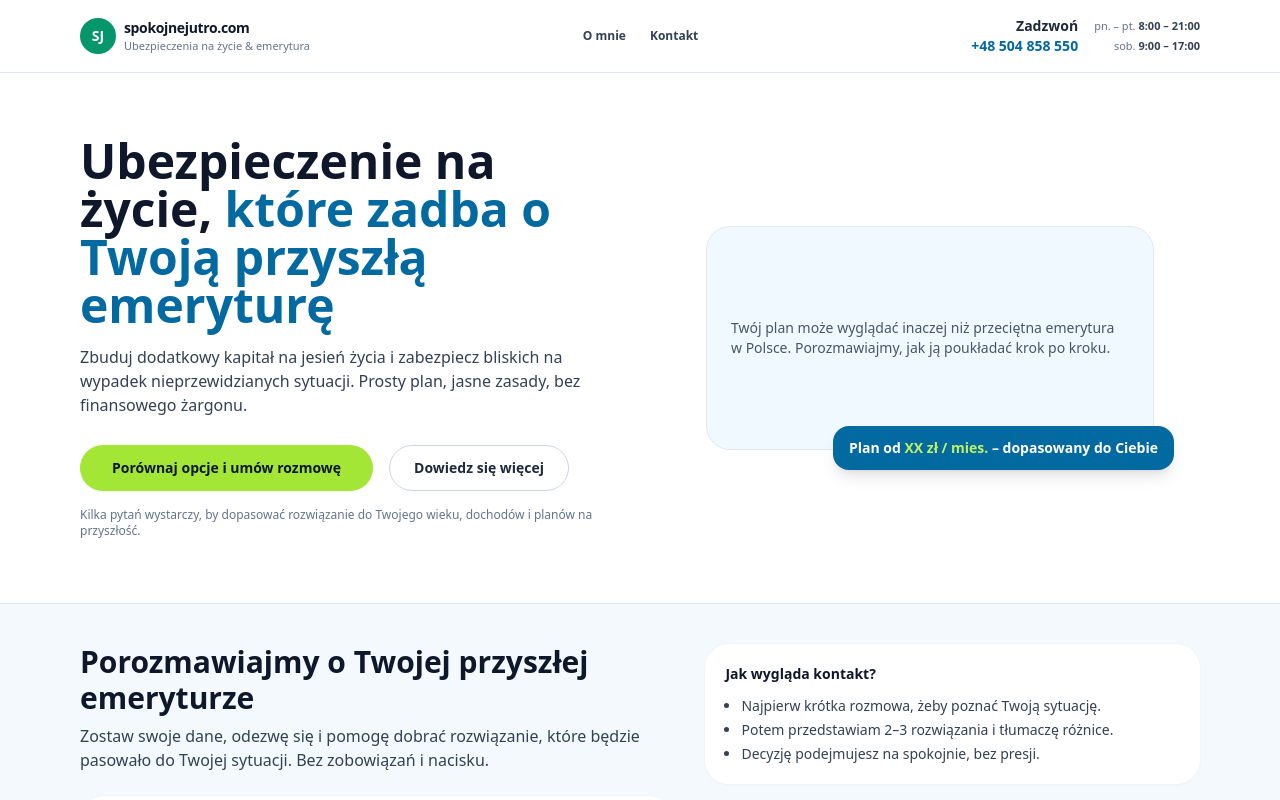
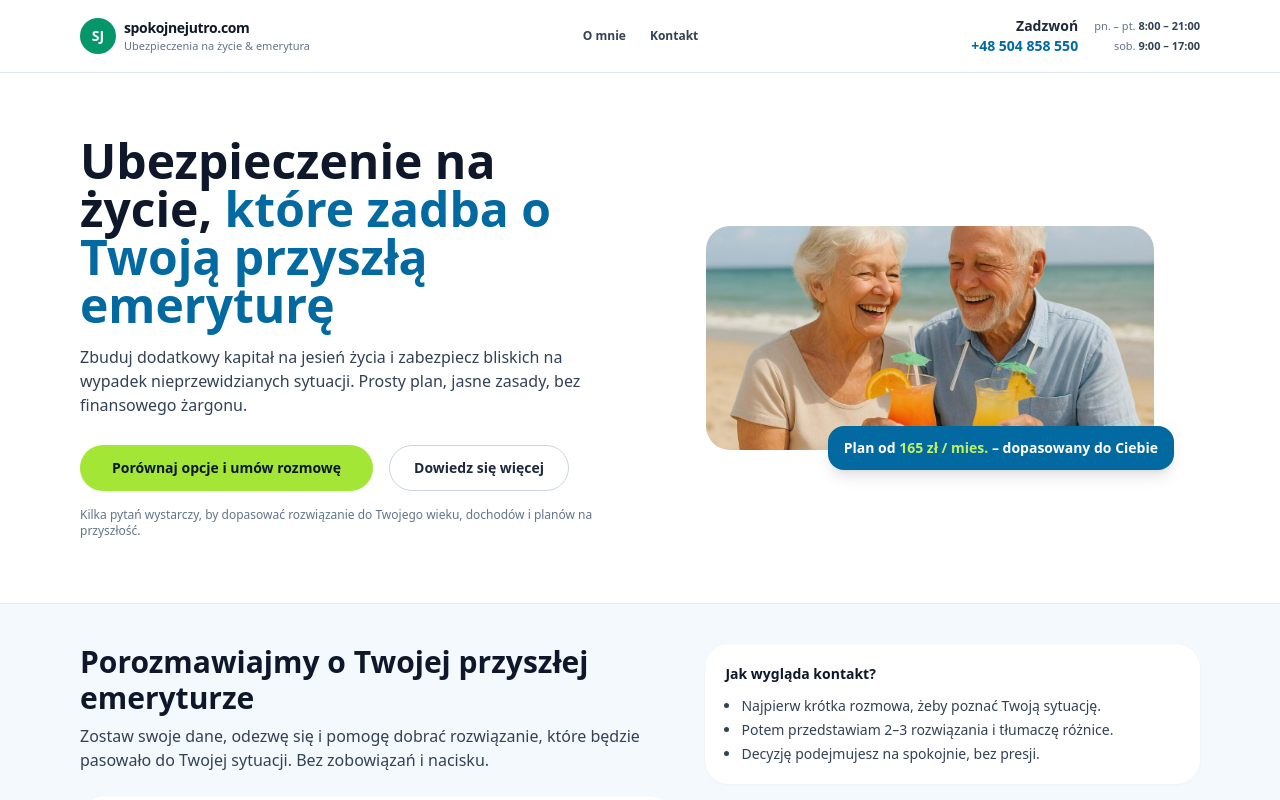
Before and after one commit to Tradingzbotem/spokojnejutro-landing, a Next.js app: page /bright-future in a window 1280 px wide. Shown: the top 800 px of the page. Built offline with nearby package versions, Linux system fonts and the light colour scheme.

Commit message:
Update hero badge text in hero section

```diff
--- a/app/bright-future/page.tsx
+++ b/app/bright-future/page.tsx
@@ -1,5 +1,7 @@
 // app/bright-future/page.tsx
 'use client';
+
+import Image from 'next/image';
 
 type InfoCardProps = {
   title: string;
@@ -136,16 +138,22 @@ export default function BrightFutureLanding() {
             </p>
           </div>
 
-          {/* Right – visual / photo placeholder */}
+          {/* Right – visual / photo */}
           <div className="flex-1">
             <div className="relative mx-auto max-w-md">
-              <div className="flex h-56 items-center justify-center rounded-3xl border border-slate-200 bg-sky-50 px-6 text-sm text-slate-600">
-                Twój plan może wyglądać inaczej niż przeciętna emerytura w Polsce.
-                Porozmawiajmy, jak ją poukładać krok po kroku.
+              <div className="relative h-56 w-full overflow-hidden rounded-3xl">
+                <Image
+                  src="/hero.jpg"
+                  alt="Rodzina planująca spokojną przyszłość finansową"
+                  fill
+                  sizes="(max-width: 768px) 100vw, 50vw"
+                  className="object-cover"
+                  priority
+                />
               </div>
               <div className="absolute -bottom-5 -right-5 rounded-2xl bg-sky-700 px-4 py-3 text-xs font-semibold text-white shadow-lg md:text-sm">
                 Plan od{" "}
-                <span className="text-lime-300">XX zł / mies.</span> – dopasowany
+                <span className="text-lime-300">165 zł / mies.</span> – dopasowany
                 do Ciebie
               </div>
             </div>
```
Also changed, not shown: public/hero.jpg (added).
